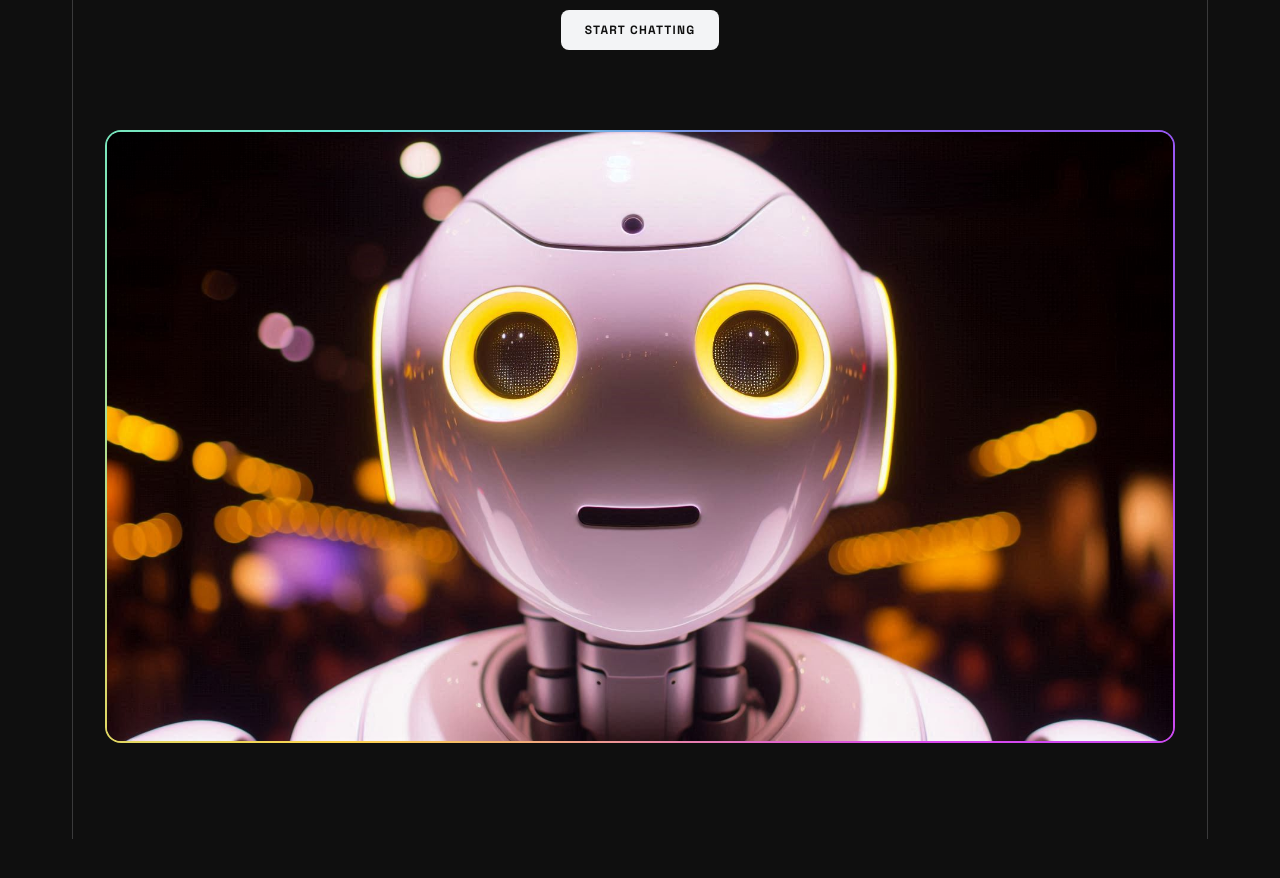
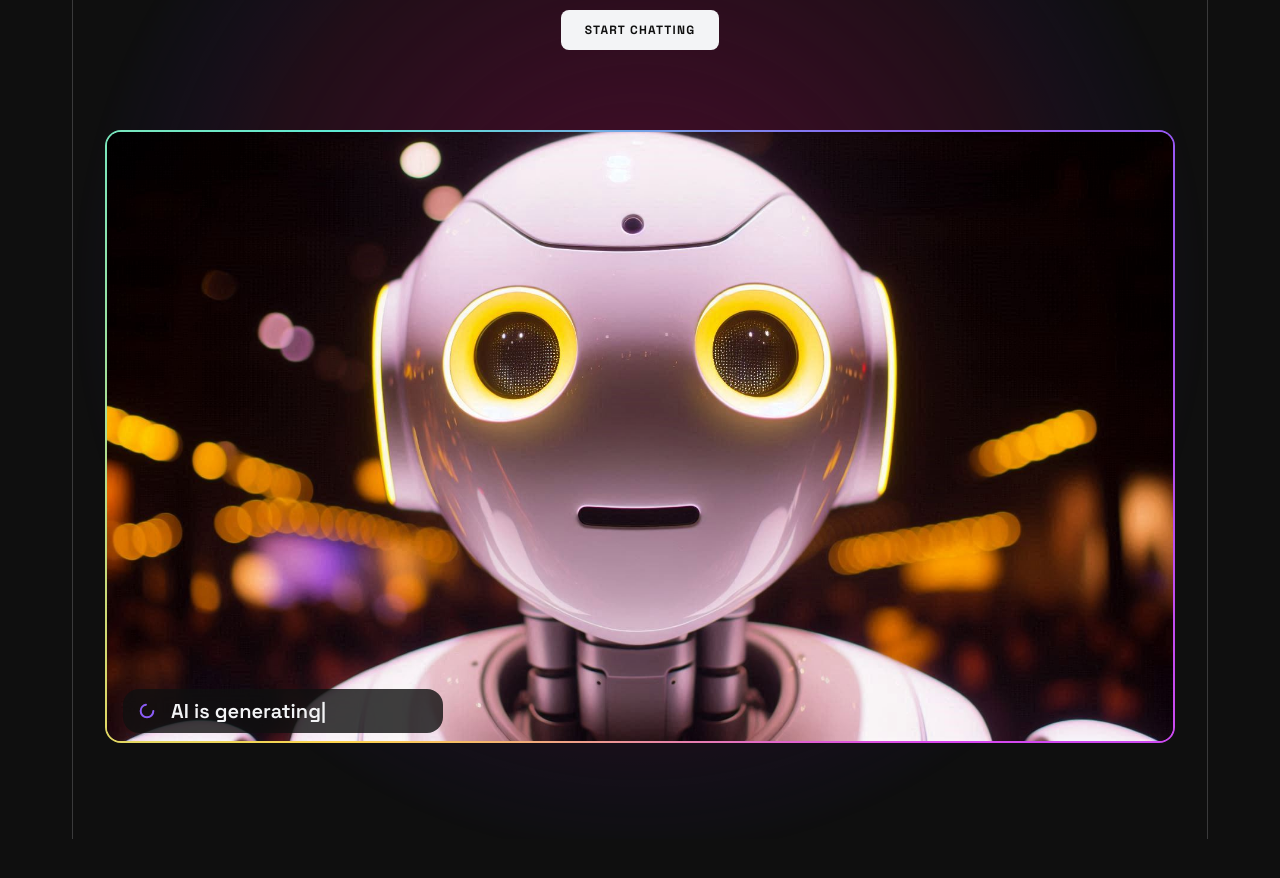
Before and after one commit to Jisap/next14-futuristicAiSaaS-landinPage, a Next.js app: page / in a window 1280 px wide. Shown: the part 340-1218 px from the top of the page. Built offline with nearby package versions, Linux system fonts and the light colour scheme.

Commit message:
bg-radial-gradient

```diff
--- a/src/app/globals.css
+++ b/src/app/globals.css
@@ -7,9 +7,11 @@
   :root {
     --color-violet-400: theme('colors.violet.400');
     --color-fuchsia-400: theme('colors.fuchsia.400');
+    --color-fuchsia-900: theme('colors.fuchsia.900');
     --color-amber-300: theme('colors.amber.300');
     --color-teal-300: theme('colors.teal.300');
     --color-gray-950: theme('colors.gray.950');
+    --color-indigo-900: theme('colors.indigo.900');
     --color-border: theme('colors.gray.200/20%');
   }
 
--- a/src/sections/Hero.tsx
+++ b/src/sections/Hero.tsx
@@ -4,7 +4,7 @@ import robotImg from '@/assets/images/robot.jpg'
 import { Button } from '@/components/Button';
 import Image from 'next/image';
 import underlineImage from '@/assets/images/underline.svg?url'
-
+import Loader from '@/assets/images/loader.svg'
 
 
 export const Hero = () => {
@@ -12,7 +12,18 @@ export const Hero = () => {
     <section className="pb-[1000px]">
       <div className="container">
         <div className='border-l border-r border-[var(--color-border)]'>
-          <div className='container py-24'>
+          <div className='container py-24 relative isolate'>
+            {/* Aquí se especifica un gradiente radial que comienza desde un círculo que se extiende hasta la esquina más lejana del elemento (farthest-corner)
+            Esto genera un fondo radial que pasa de fuchsia a indigo y termina en transparencia. */}
+            {/* mask-image crea un círculo que se extiende hasta el lado más lejano del contenedor,
+            black:  el área en color negro será opaca (visible), mostrando el contenido del gradiente de fondo.
+            transparent: esta zona será transparente, haciendo que todo lo que esté en esa parte del círculo se vuelva invisible.*/}
+            <div className='
+              absolute inset-0 -z-10
+              bg-[radial-gradient(circle_farthest-corner,_var(--color-fuchsia-900)_50%,_var(--color-indigo-900)_75%,transparent)]
+              [mask-image:radial-gradient(circle_farthest-side,black,transparent)]'
+            >
+            </div>
             <h1 className='text-4xl font-semibold text-gray-100 text-center leading-tight'>
               Unlock the Future of AI Conversations with{" "}
               <span className='relative'>
@@ -45,11 +56,19 @@ export const Hero = () => {
               </Button>
             </div>
 
-            <div className='mt-20 rounded-2xl border-2 overflow-hidden border-gradient'>
+            <div className='relative mt-20 rounded-2xl border-2 overflow-hidden border-gradient'>
               <Image
                 src={robotImg}
                 alt="robot"
               />
+              <div className='absolute bottom-2 left-1/2 -translate-x-1/2 w-full px-4'>
+                <div className='bg-gray-950/80 flex items-center gap-4 px-4 py-2 rounded-2xl w-[320px] max-w-full'>
+                  <Loader className='text-violet-400'/>
+                  <div className='font-semibold text-xl text-gray-100'>
+                    AI is generating<span>|</span>
+                  </div>
+                </div>
+              </div>
             </div>
           </div>
         </div>
--- a/tailwind.config.ts
+++ b/tailwind.config.ts
@@ -19,6 +19,7 @@ const config: Config = {
         },
         fuchsia: {
           400: '#d946ef',
+          900: '#4c0d2e',
         },
         amber: {
           300: '#fcd34d',
@@ -28,6 +29,9 @@ const config: Config = {
         },
         gray: {
           950: '#0f0f0f'
+        },
+        indigo: {
+          900: '#1e1a78'
         },
         border: {
           200: '#e5e7eb33'
```
